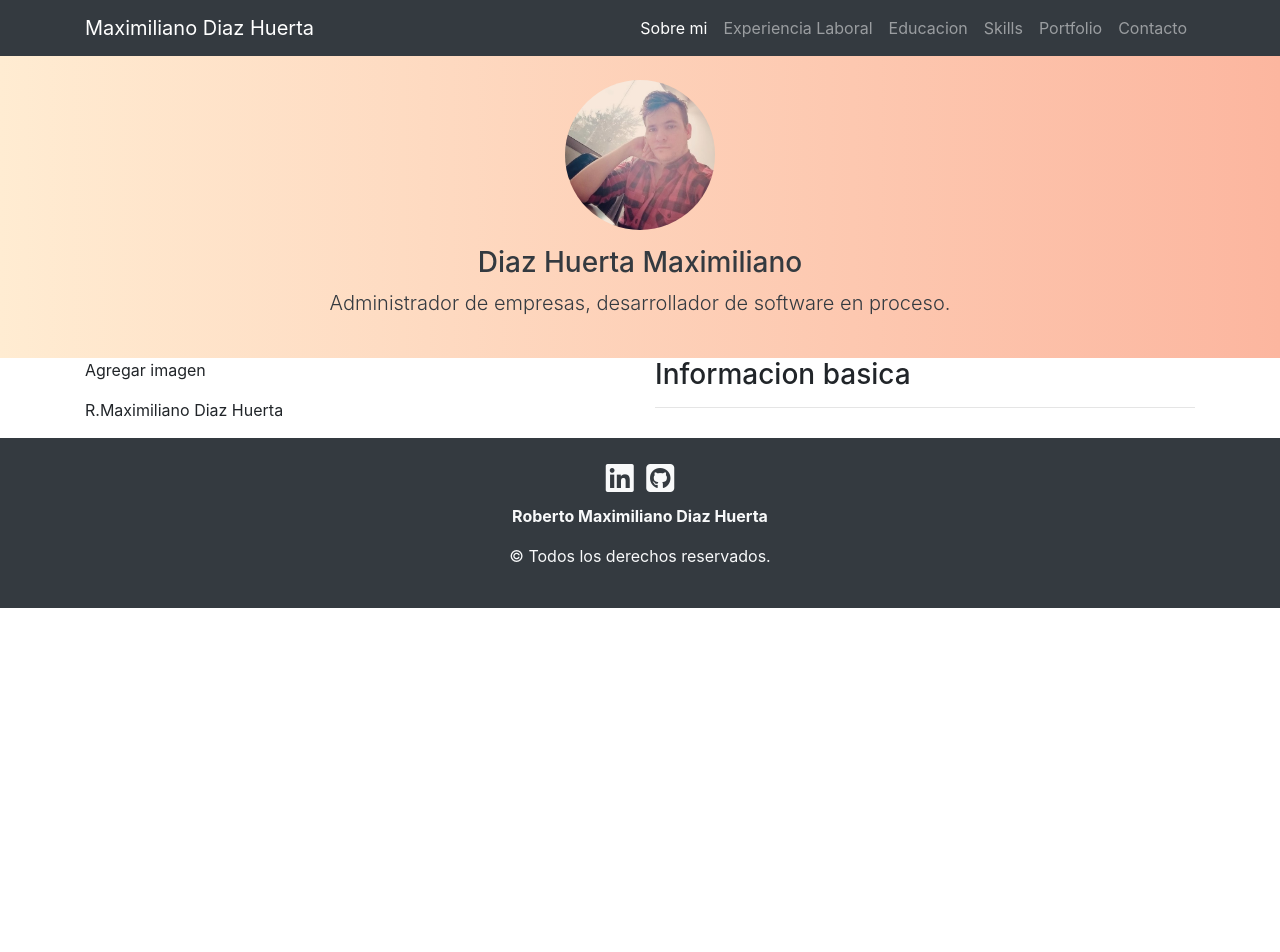
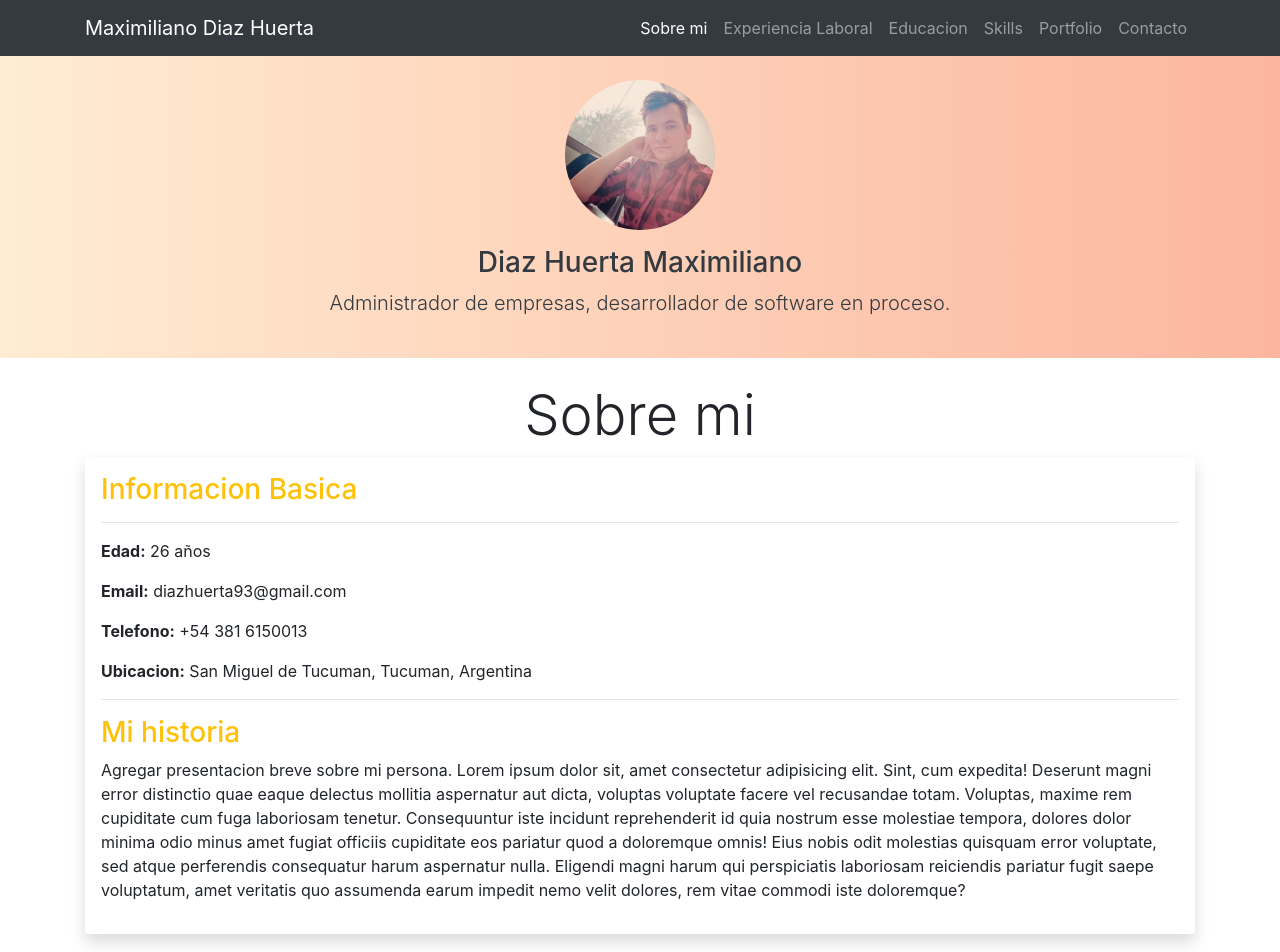
Before and after one commit to hechoporlucas/Magicmilian.github.io, a plain HTML site: page index.html in a window 1280 px wide. Shown: the top 952 px of the page. Before the commit the page ends 800 px from the top, so only its background shows below. Drawn offline with nearby package versions, Linux system fonts and the light colour scheme.

Commit message:
Agregamos informacion personal y empezamos a dar forma al curriculum

```diff
--- a/index.html
+++ b/index.html
@@ -54,17 +54,25 @@
         <p class="lead">Administrador de empresas, desarrollador de software en proceso.</p>
     </section>
 
-    <section class="container">
-        <article>
-            <div class="row">
-                <div class="col-sm-12 col-md-6">
-                    <p>Agregar imagen</p>
-                    <p> R.Maximiliano Diaz Huerta</p>
-                </div>
-                <div class="col-sm-12 col-md-6">
-                    <h3>Informacion basica</h3>
+    <section class="container mt-4">
+        <h2 class="display-4 text-center">Sobre mi</h2>
+        <article class="shadow p-3 mb-5 bg-white rounded">
+            <h3 class="text-warning">Informacion Basica</h3>
             <hr>
-                </div>
+            <p><strong>Edad:</strong> 26 años</p>
+            <p><strong>Email:</strong> diazhuerta93@gmail.com</p>
+            <p><strong>Telefono:</strong> +54 381 6150013</p>
+            <p><strong>Ubicacion:</strong> San Miguel de Tucuman, Tucuman, Argentina</p>
+            <hr>
+            <h3 class="text-warning">Mi historia</h3>
+            <p>Agregar presentacion breve sobre mi persona. Lorem ipsum dolor sit, amet consectetur adipisicing elit.
+                Sint, cum expedita! Deserunt magni error distinctio quae eaque delectus mollitia aspernatur aut dicta,
+                voluptas voluptate facere vel recusandae totam. Voluptas, maxime rem cupiditate cum fuga laboriosam
+                tenetur. Consequuntur iste incidunt reprehenderit id quia nostrum esse molestiae tempora, dolores dolor
+                minima odio minus amet fugiat officiis cupiditate eos pariatur quod a doloremque omnis! Eius nobis odit
+                molestias quisquam error voluptate, sed atque perferendis consequatur harum aspernatur nulla. Eligendi
+                magni harum qui perspiciatis laboriosam reiciendis pariatur fugit saepe voluptatum, amet veritatis quo
+                assumenda earum impedit nemo velit dolores, rem vitae commodi iste doloremque?</p>
         </article>
     </section>
 
```
Lines whose indentation alone changed are shown as unchanged.
